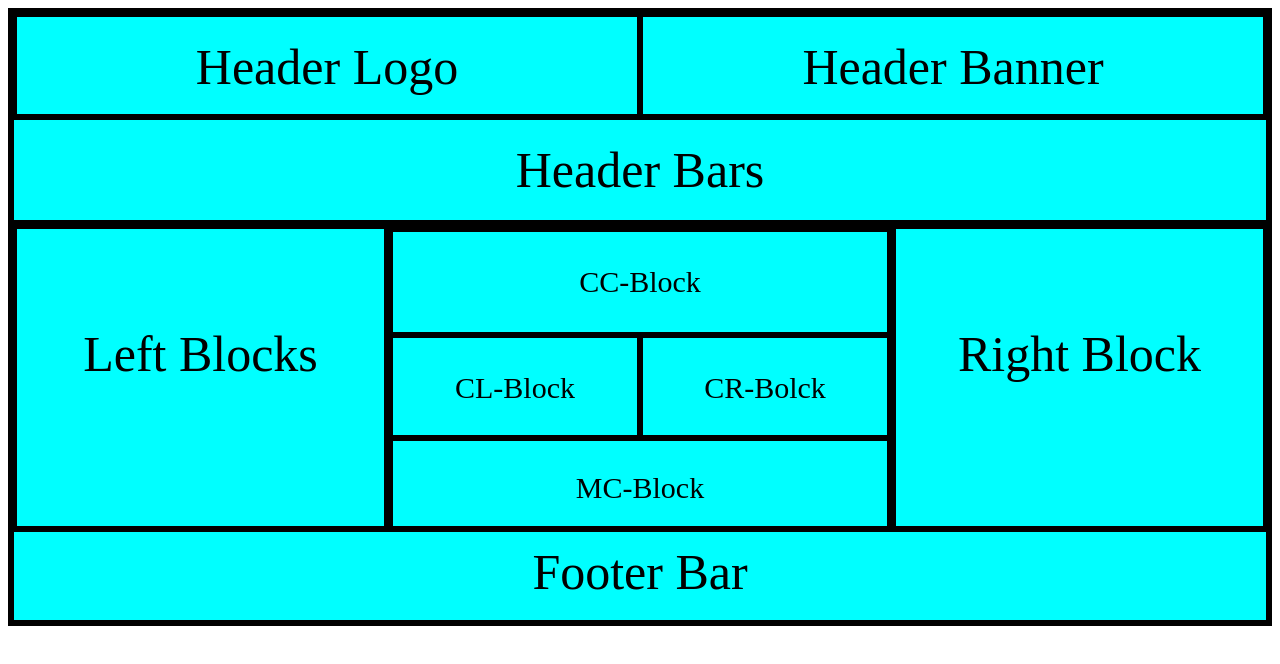
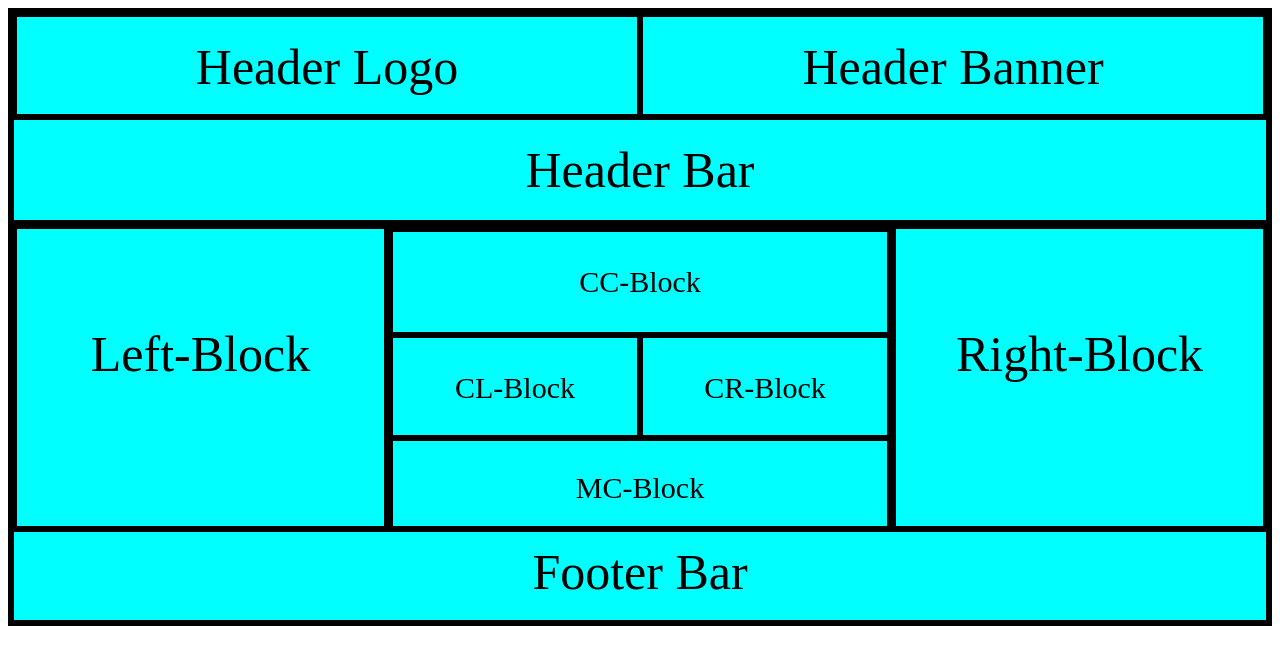
Before and after one commit to samalasravani/flex, a plain HTML site: page index.html in a window 1280 px wide. Drawn offline with Linux system fonts and the light colour scheme.

Commit message:
somechengs

```diff
--- a/index.html
+++ b/index.html
@@ -3,7 +3,7 @@
 <head>
     <meta charset="UTF-8">
     <meta name="viewport" content="width=device-width, initial-scale=1.0">
-    <title>FlexBox Layout</title>
+    <title>Document</title>
 <style>
     .containar{
         height: 598;
@@ -120,20 +120,20 @@
         <div id="right">Header Banner</div>
     </div>
         <!--header start-->
-        <header>Header Bars</header>
+        <header>Header Bar</header>
         <!--header end-->
         <!--box start-->
         <div class="box">
-        <div id="box1">Left Blocks</div>
+        <div id="box1">Left-Block</div>
         <div class="box2">
             <div id="ccBlock">CC-Block</div>
             <div class="cc">
             <div id="clBlock">CL-Block</div>
-            <div id="crBlock">CR-Bolck</div>
+            <div id="crBlock">CR-Block</div>
             </div>
             <div id="mcBlock">MC-Block</div>
         </div>
-        <div id="box3">Right Block</div>
+        <div id="box3">Right-Block</div>
         </div>
         <!--box end-->
         <footer>Footer Bar</footer>
```
